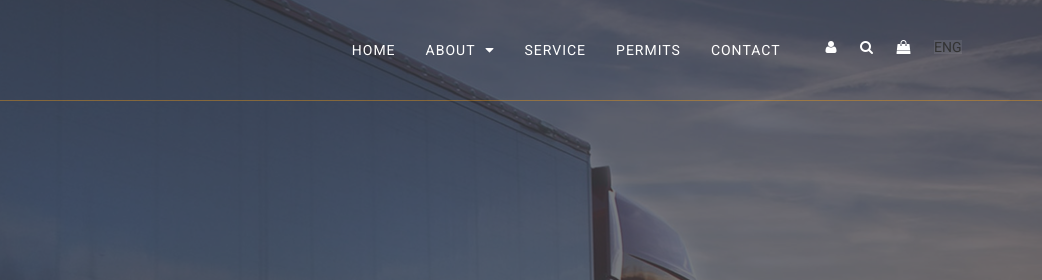
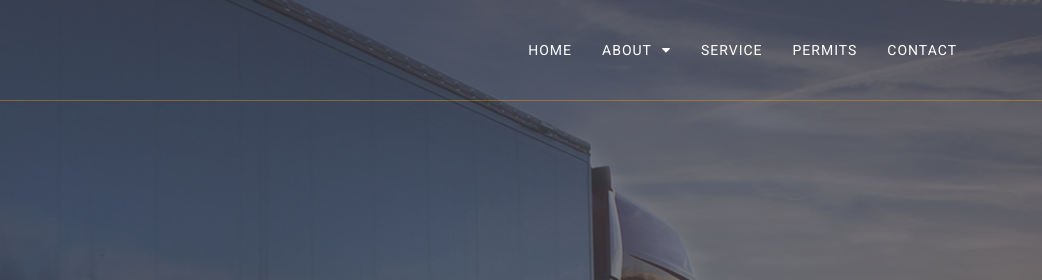
Before and after one commit to shivik/htss, a plain HTML site: page about.html in a window 1280 px wide. Shown: the top 280 px of the page, 238-1280 px from the left. Drawn offline with Linux system fonts and the light colour scheme.

Commit message:
pages changed with new content

```diff
--- a/about.html
+++ b/about.html
@@ -65,24 +65,7 @@
                         <div class="navbar-header">
                             <a href="#home" class="navbar-brand"><img class="sizer " src="img/logo.png" alt="logo"></a>
                         </div>
-                        <div class="search-and-language-bar pull-right">
-                            <ul>
-                                <li><a href="#"><i class="fa fa-user"></i></a></li>
-                                <li class="search-box"><i class="fa fa-search"></i></li>
-                                <li><a href="#"><i class="fa fa-shopping-bag"></i></a></li>
-                                <li class="select-language">
-                                    <select name="#" id="#">
-                                    <option selected value="End">ENG</option>
-                                    <!--<option value="ARA">ARA</option>
-                                    <option value="CHI">CHI</option>-->
-                                </select>
-                                </li>
-                            </ul>
-                            <form action="#" class="search-form">
-                                <input type="search" name="search" id="search">
-                                <button type="submit"><i class="fa fa-search"></i></button>
-                            </form>
-                        </div>
+
                         <div id="main-nav" class="stellarnav">
                             <ul id="nav" class="nav navbar-nav">
                                 <li><a href="index.html">home</a>
```
Also changed, not shown: contact.html (+1 -18 lines), index.html (+1 -18 lines), permits.html (+1 -18 lines), service.html (+1 -18 lines).
